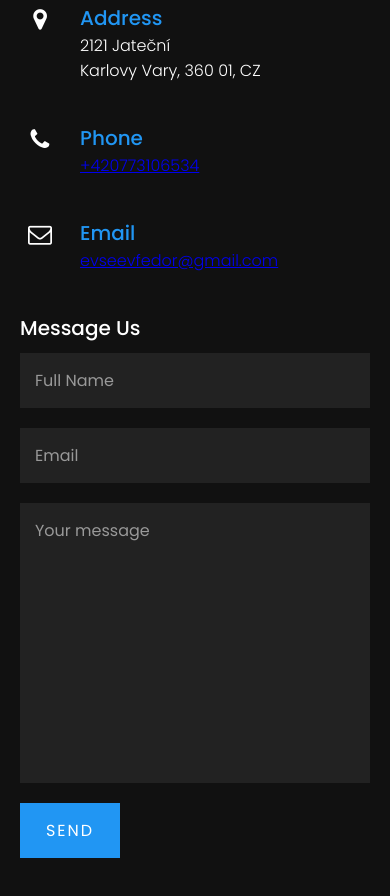
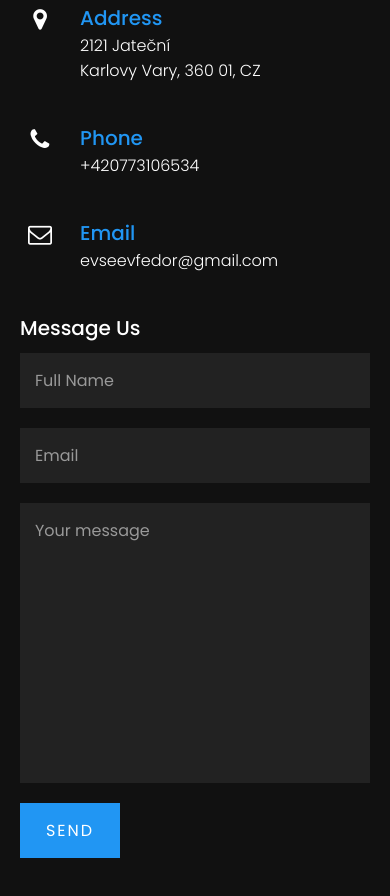
Before and after one commit to evseevfedor/fedor-evseev, a plain HTML site: page index.html in a window 390 px wide. Shown: the part 7355-8251 px from the top of the page. Drawn offline with Linux system fonts and the light colour scheme.

Commit message:
Added 541-556 a.phone & div.text p a
a.phone {
    text-decoration: none;
    color: white;
    cursor: pointer;
}
a.phone:hover {
    text-decoration: underline;
}
div.text p a {
    text-decoration: none;
    color: white;
}
div.text p a:hover {
    text-decoration: underline;
    color: red;
}

```diff
--- a/css/style.css
+++ b/css/style.css
@@ -538,6 +538,23 @@ header.sticky ul li a {
   }
 }
 
+a.phone {
+    text-decoration: none;
+    color: white;
+    cursor: pointer;
+}
+a.phone:hover {
+    text-decoration: underline;
+}
+div.text p a {
+    text-decoration: none;
+    color: white;
+}
+div.text p a:hover {
+    text-decoration: underline;
+    color: red;
+}
+
 /*
 @media (max-width: 991px) {
 	header,
```
